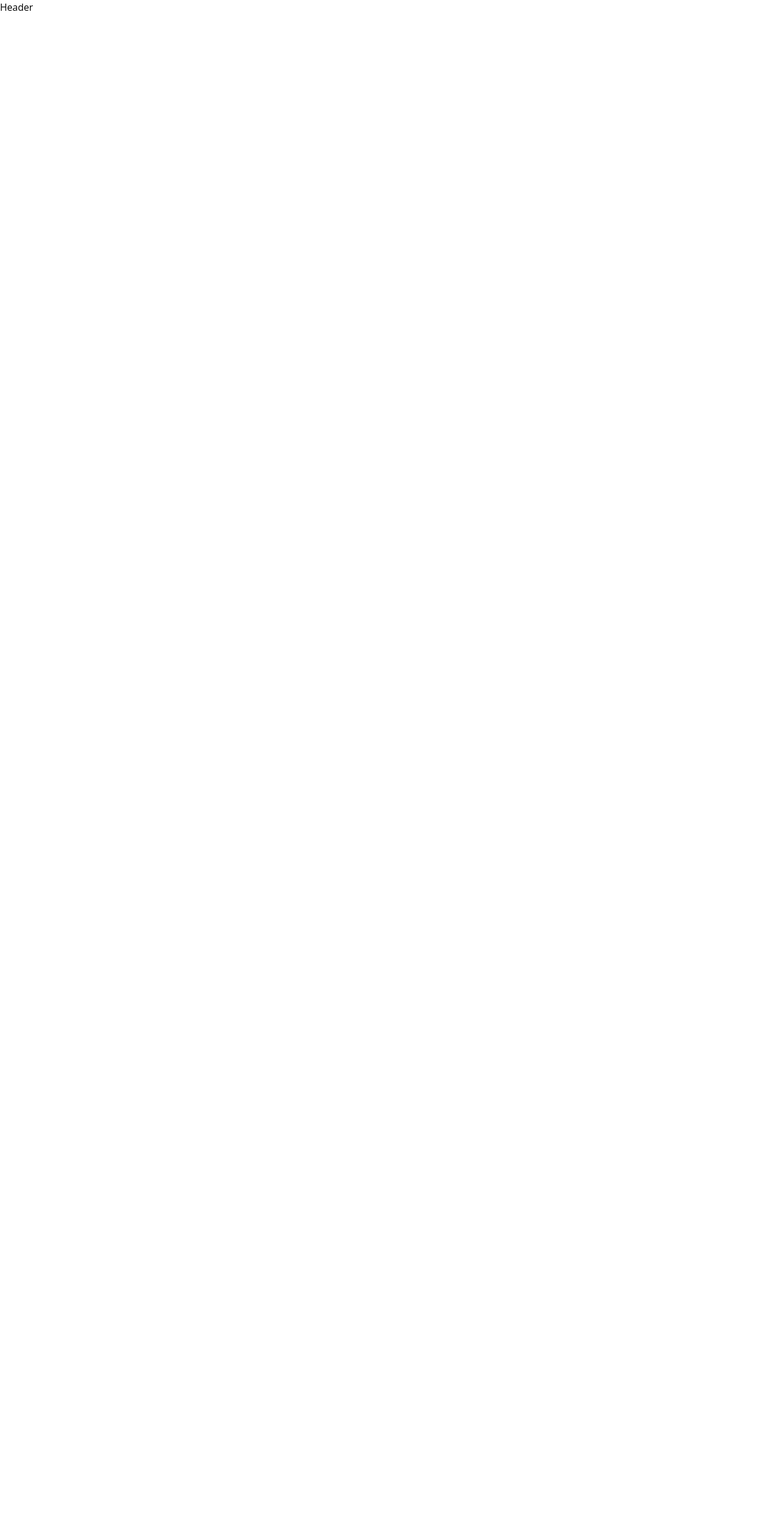
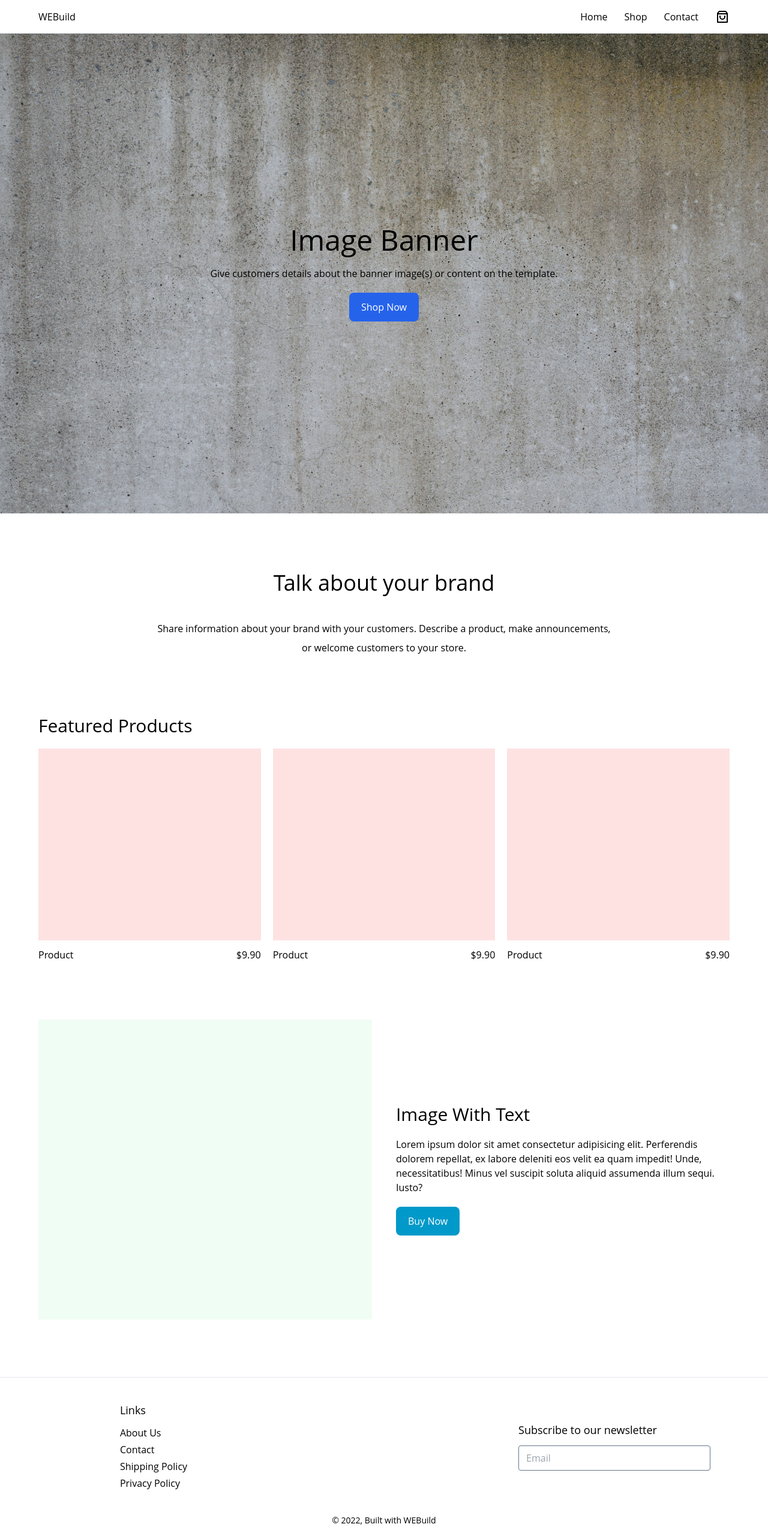
Before and after one commit to freddyz00/we-build, a Next.js app: page /test in a window 1280 px wide. Shown: the top 2566 px of the page at 60% size. Before the commit the page ends 800 px from the top, so only its background shows below. Built offline with nearby package versions, Linux system fonts and the light colour scheme.

Commit message:
create templates for different sections

```diff
--- a/components/AddSection.js
+++ b/components/AddSection.js
@@ -4,10 +4,10 @@ export default function AddSection() {
   return (
     <li className="flex space-x-2 items-center p-2 font-medium cursor-pointer hover:bg-slate-100 rounded-md transition ">
       <div>
-        <MdOutlineAddCircleOutline className="h-5 w-5 text-[#0077b6]" />
+        <MdOutlineAddCircleOutline className="h-5 w-5 text-primary-blue" />
       </div>
       <div>
-        <p className="text-[#0077b6] select-none">Add Section</p>
+        <p className="text-primary-blue select-none">Add Section</p>
       </div>
     </li>
   );
--- /dev/null
+++ b/components/ControlPanel.js
@@ -0,0 +1,34 @@
+import AddSection from "../components/AddSection";
+import SectionCard from "../components/SectionCard";
+
+import {
+  RiLayoutTop2Line,
+  RiImageLine,
+  RiFileTextLine,
+  RiImageEditLine,
+  RiLayoutBottom2Line,
+} from "react-icons/ri";
+import { MdOutlineSell } from "react-icons/md";
+
+export default function ControlPanel() {
+  return (
+    <aside className="bg-white w-72 p-3 overflow-y-auto">
+      {/* header */}
+      <ul className="border-b border-solid border-slate-200 py-1">
+        <SectionCard title="Header" Icon={RiLayoutTop2Line} />
+      </ul>
+      {/* main content */}
+      <ul className="border-b border-solid border-slate-200 py-1">
+        <SectionCard title="Image Banner" Icon={RiImageLine} />
+        <SectionCard title="About" Icon={RiFileTextLine} />
+        <SectionCard title="Featured Products" Icon={MdOutlineSell} />
+        <SectionCard title="Image With Text" Icon={RiImageEditLine} />
+        <AddSection />
+      </ul>
+      {/* footer */}
+      <ul className="py-1">
+        <SectionCard title="Footer" Icon={RiLayoutBottom2Line} />
+      </ul>
+    </aside>
+  );
+}
--- /dev/null
+++ b/components/sections/About.js
@@ -0,0 +1,13 @@
+export default function About() {
+  return (
+    <div>
+      <div className="container mx-auto flex flex-col items-center space-y-10 lg:max-w-6xl text-center">
+        <h1 className="text-4xl">Talk about your brand</h1>
+        <p className="max-w-3xl leading-8">
+          Share information about your brand with your customers. Describe a
+          product, make announcements, or welcome customers to your store.
+        </p>
+      </div>
+    </div>
+  );
+}
--- /dev/null
+++ b/components/sections/FeaturedProducts.js
@@ -0,0 +1,18 @@
+export default function FeaturedProducts() {
+  return (
+    <div className="container mx-auto lg:max-w-6xl">
+      <h2 className="text-3xl mb-5">Featured Products</h2>
+      <div className="grid grid-cols-3 gap-x-5">
+        {new Array(3).fill(1).map((_) => (
+          <div>
+            <div className="bg-red-100 h-80 mb-3"></div>
+            <div className="flex justify-between">
+              <p>Product</p>
+              <p>$9.90</p>
+            </div>
+          </div>
+        ))}
+      </div>
+    </div>
+  );
+}
--- /dev/null
+++ b/components/sections/Footer.js
@@ -0,0 +1,39 @@
+export default function Footer() {
+  return (
+    <div className="border-t border-solid border-slate-200 py-10">
+      <div className="container mx-auto lg:max-w-6xl">
+        <div className="grid grid-cols-3 justify-items-center items-center mb-10">
+          <div>
+            <p className="text-lg mb-3 font-medium">Links</p>
+            <ul className="flex flex-col space-y-1">
+              <li className="cursor-pointer hover:text-primary-blue">
+                About Us
+              </li>
+
+              <li className="cursor-pointer hover:text-primary-blue">
+                Contact
+              </li>
+
+              <li className="cursor-pointer hover:text-primary-blue">
+                Shipping Policy
+              </li>
+              <li className="cursor-pointer hover:text-primary-blue">
+                Privacy Policy
+              </li>
+            </ul>
+          </div>
+          <div></div>
+          <form className="flex flex-col space-y-3">
+            <p className="text-lg font-medium">Subscribe to our newsletter</p>
+            <input
+              type="email"
+              placeholder="Email"
+              className="py-2 px-3 w-80 border border-solid border-slate-500 rounded"
+            />
+          </form>
+        </div>
+        <p className="text-center text-sm">© 2022, Built with WEBuild</p>
+      </div>
+    </div>
+  );
+}
--- a/components/sections/Header.js
+++ b/components/sections/Header.js
@@ -1,3 +1,21 @@
+import { RiShoppingBag3Line } from "react-icons/ri";
+
 export default function Header() {
-  return <div>Header</div>;
+  return (
+    <nav className="h-14 border-b border-slate-200">
+      <div className="container mx-auto select-none flex justify-between items-center h-full lg:max-w-6xl">
+        <div>
+          <p>WEBuild</p>
+        </div>
+        <ul className="flex items-center space-x-7">
+          <li className="cursor-pointer hover:text-primary-blue">Home</li>
+          <li className="cursor-pointer hover:text-primary-blue">Shop</li>
+          <li className="cursor-pointer hover:text-primary-blue">Contact</li>
+          <li className="cursor-pointer hover:text-primary-blue">
+            <RiShoppingBag3Line className="text-2xl font-light" />
+          </li>
+        </ul>
+      </div>
+    </nav>
+  );
 }
--- a/components/sections/ImageBanner.js
+++ b/components/sections/ImageBanner.js
@@ -1,3 +1,14 @@
 export default function ImageBanner() {
-  return <div>ImageBanner</div>;
+  return (
+    <div className="h-screen flex flex-col space-y-5 justify-center items-center bg-cover bg-[url('/image-banner.jpg')]">
+      <h2 className="text-5xl">Image Banner</h2>
+      <p>
+        Give customers details about the banner image(s) or content on the
+        template.
+      </p>
+      <button className="bg-blue-600 hover:bg-blue-500 px-5 py-3 rounded-lg text-white">
+        Shop Now
+      </button>
+    </div>
+  );
 }
--- /dev/null
+++ b/components/sections/ImageWithText.js
@@ -0,0 +1,19 @@
+export default function ImageWithText() {
+  return (
+    <div className="container mx-auto lg:max-w-6xl grid grid-cols-2 gap-x-10">
+      <div className="h-[500px] bg-green-50"></div>
+      <div className="flex flex-col space-y-5 justify-center">
+        <h1 className="text-3xl">Image With Text</h1>
+        <p>
+          Lorem ipsum dolor sit amet consectetur adipisicing elit. Perferendis
+          dolorem repellat, ex labore deleniti eos velit ea quam impedit! Unde,
+          necessitatibus! Minus vel suscipit soluta aliquid assumenda illum
+          sequi. Iusto?
+        </p>
+        <button className="bg-primary-blue px-5 py-3 rounded-lg text-white self-start">
+          Buy Now
+        </button>
+      </div>
+    </div>
+  );
+}
--- /dev/null
+++ b/components/sections/SectionSpacing.js
@@ -0,0 +1,3 @@
+export default function SectionSpacing() {
+  return <div className="h-24 bg-transparent"></div>;
+}
--- a/pages/index.js
+++ b/pages/index.js
@@ -1,49 +1,30 @@
-import AddSection from "../components/AddSection";
-import SectionCard from "../components/SectionCard";
-
-import {
-  RiLayoutTop2Line,
-  RiImageLine,
-  RiFileTextLine,
-  RiVideoLine,
-  RiLayoutBottom2Line,
-} from "react-icons/ri";
-import { MdOutlineSell } from "react-icons/md";
+import ControlPanel from "../components/ControlPanel";
 
 export default function Home() {
   return (
     <div className="flex flex-col h-screen">
-      <nav className="h-12 border-b border-solid border-slate-200 shadow-sm z-10"></nav>
+      {/* top header */}
+      <div className="flex items-center h-12 border-b border-solid border-slate-200 shadow-sm z-10">
+        <button
+          onClick={() => console.log("clicked")}
+          className="text-white rounded-md bg-primary-blue hover:opacity-80 px-4 py-1.5 ml-auto mr-5"
+        >
+          Save
+        </button>
+      </div>
       <div className="flex-1 flex bg-stone-100">
-        {/* side panel */}
-        <aside className="bg-white w-72 p-3 overflow-y-auto">
-          {/* header */}
-          <ul className="border-b border-solid border-slate-200 py-1">
-            <SectionCard title="Header" Icon={RiLayoutTop2Line} />
-          </ul>
-          {/* main content */}
-          <ul className="border-b border-solid border-slate-200 py-1">
-            <SectionCard title="Image Banner" Icon={RiImageLine} />
-            <SectionCard title="About" Icon={RiFileTextLine} />
-            <SectionCard title="Featured Products" Icon={MdOutlineSell} />
-            <SectionCard title="Video" Icon={RiVideoLine} />
-            <AddSection />
-          </ul>
-          {/* footer */}
-          <ul className="py-1">
-            <SectionCard title="Footer" Icon={RiLayoutBottom2Line} />
-          </ul>
-        </aside>
+        {/* side control panel */}
+        <ControlPanel />
         {/* web preview */}
-        <main className="flex-1 grid place-items-center">
+        <section className="flex-1 grid place-items-center">
           <iframe
             src="/test"
             title="Test"
             height="95%"
             width="95%"
-            className="border border-solid shadow"
+            className="border border-solid shadow rounded"
           ></iframe>
-        </main>
+        </section>
       </div>
     </div>
   );
--- a/pages/test.js
+++ b/pages/test.js
@@ -1,9 +1,24 @@
+import About from "../components/sections/About";
+import FeaturedProducts from "../components/sections/FeaturedProducts";
+import Footer from "../components/sections/Footer";
 import Header from "../components/sections/Header";
+import ImageBanner from "../components/sections/ImageBanner";
+import ImageWithText from "../components/sections/ImageWithText";
+import SectionSpacing from "../components/sections/SectionSpacing";
 
 export default function () {
   return (
     <div className="bg-white min-h-screen">
       <Header />
+      <ImageBanner />
+      <SectionSpacing />
+      <About />
+      <SectionSpacing />
+      <FeaturedProducts />
+      <SectionSpacing />
+      <ImageWithText />
+      <SectionSpacing />
+      <Footer />
     </div>
   );
 }
--- a/tailwind.config.js
+++ b/tailwind.config.js
@@ -4,7 +4,11 @@ module.exports = {
     "./components/**/*.{js,ts,jsx,tsx}",
   ],
   theme: {
-    extend: {},
+    extend: {
+      colors: {
+        "primary-blue": "#0099c9",
+      },
+    },
   },
   plugins: [],
 };
```
Also changed, not shown: public/image-banner.jpg (added).
